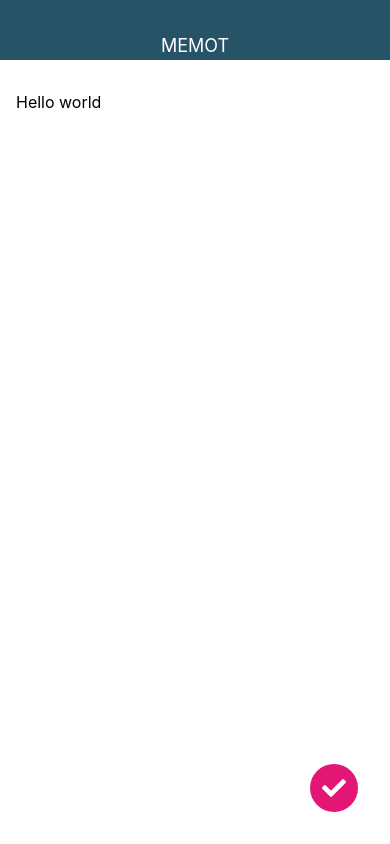
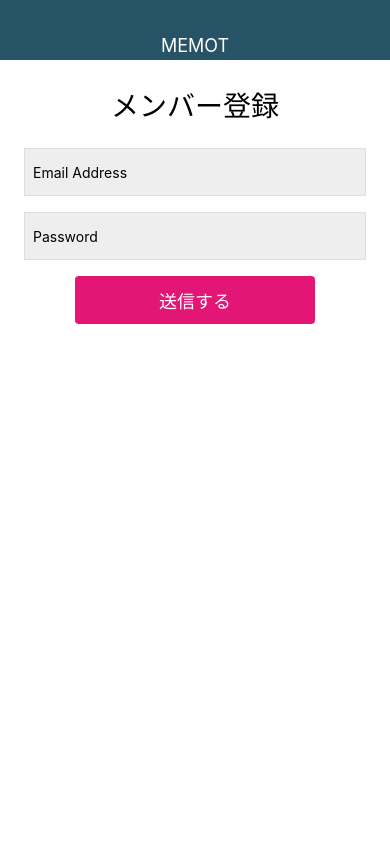
Before and after one commit to amok6from7/expo-app, a React Native app: screen / in a window 390 px wide. Built offline with nearby package versions, Linux system fonts and the light colour scheme.

Commit message:
create login signup

```diff
--- a/App.js
+++ b/App.js
@@ -2,13 +2,13 @@
 import { StyleSheet, View } from 'react-native';
 
 import Appbar from './src/component/Appbar';
-import MemoEditScreen from './src/screens/MemoEditScreen';
+import SignupScreen from './src/screens/SignupScreen';
 
 export default function App() {
   return (
     <View style={styles.container}>
       <Appbar />
-      <MemoEditScreen />
+      <SignupScreen />
     </View>
   );
 }
--- /dev/null
+++ b/src/screens/SignupScreen.js
@@ -0,0 +1,58 @@
+import React from 'react';
+import {
+  StyleSheet, View, TextInput, TouchableHighlight, Text,
+} from 'react-native';
+
+class SignupScreen extends React.Component {
+  render() {
+    return (
+      <View style={styles.container}>
+        <Text style={styles.title}>
+          メンバー登録
+        </Text>
+        <TextInput style={styles.input} value="Email Address" />
+        <TextInput style={styles.input} value="Password" />
+        <TouchableHighlight style={styles.button} onPress={() => {}} underlayColor="#C70F66">
+          <Text style={styles.buttonTitle}>送信する</Text>
+        </TouchableHighlight>
+      </View>
+    );
+  }
+}
+
+const styles = StyleSheet.create({
+  container: {
+    flex: 1,
+    width: '100%',
+    padding: 24,
+    backgroundColor: '#fff',
+  },
+  input: {
+    backgroundColor: '#eee',
+    height: 48,
+    marginBottom: 16,
+    borderWidth: 1,
+    borderColor: '#ddd',
+    padding: 8,
+  },
+  title: {
+    fontSize: 28,
+    alignSelf: 'center',
+    marginBottom: 24,
+  },
+  button: {
+    backgroundColor: '#E31676',
+    height: 48,
+    borderRadius: 4,
+    justifyContent: 'center',
+    alignItems: 'center',
+    width: '70%',
+    alignSelf: 'center',
+  },
+  buttonTitle: {
+    color: '#fff',
+    fontSize: 18,
+  },
+});
+
+export default SignupScreen;
```
Also changed, not shown: src/screens/LoginScreen.js (added, +58 -0 lines).
